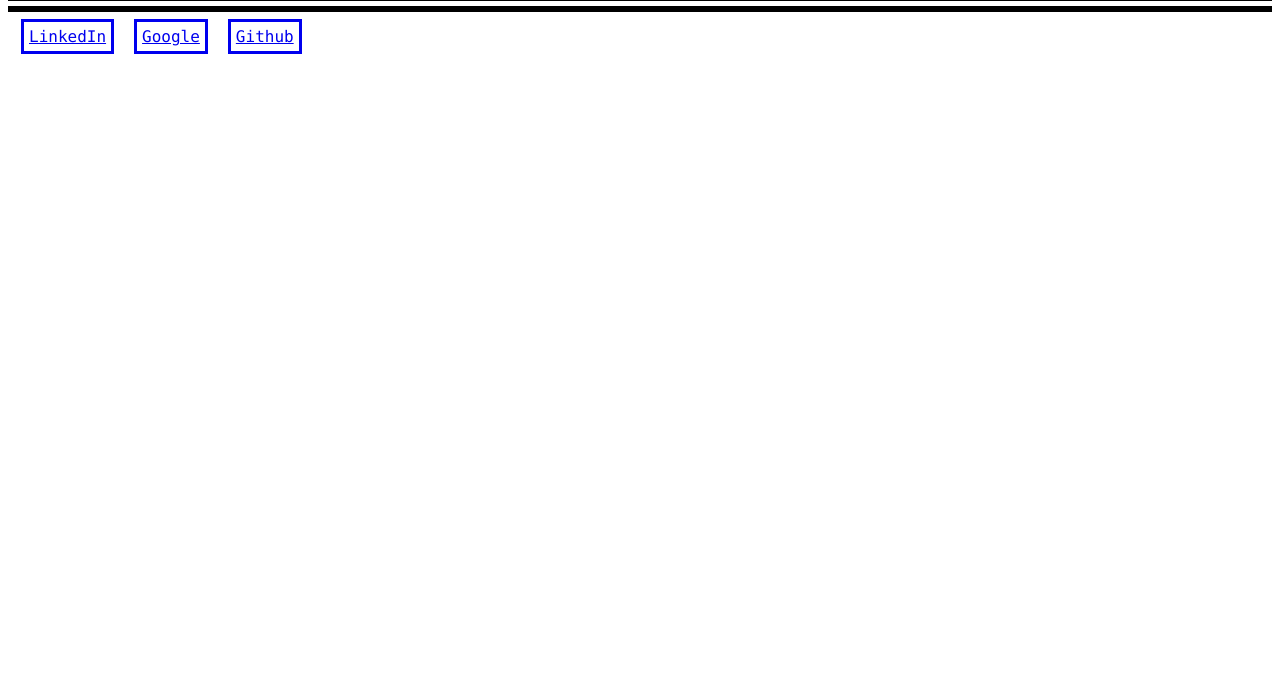
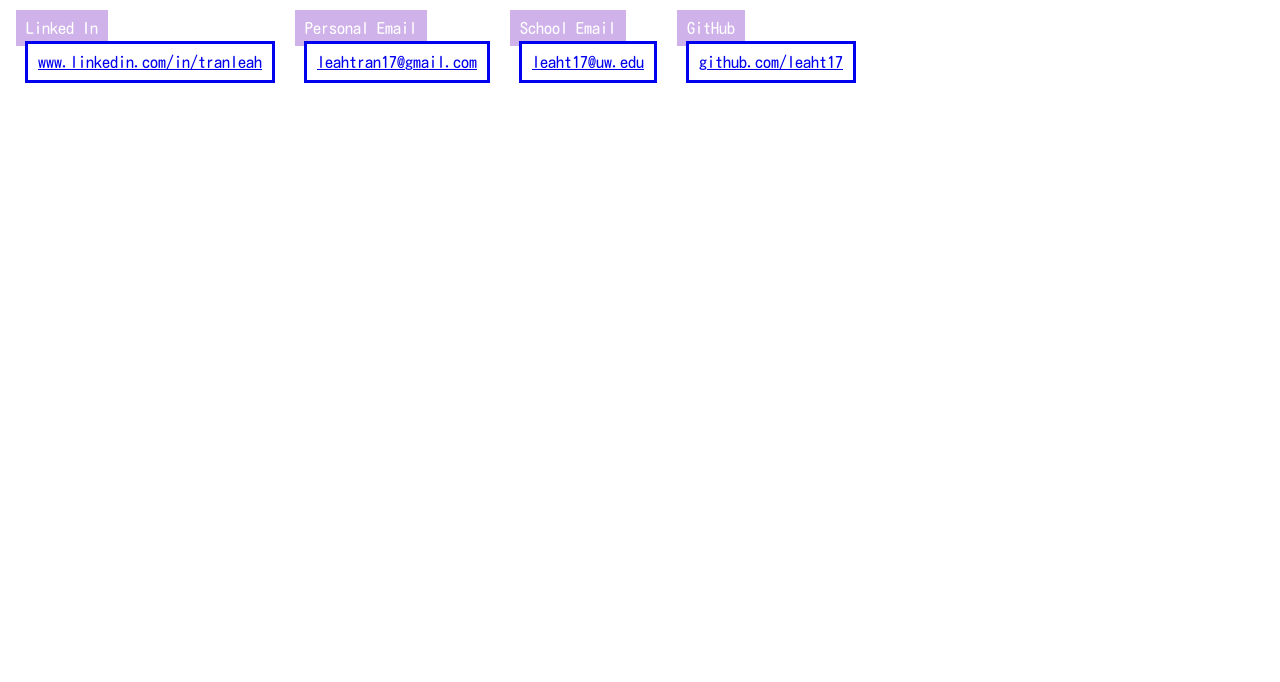
Before and after one commit to leaht17/About-Me, a plain HTML site: page contact.html in a window 1280 px wide. Shown: the part 118-800 px from the top of the page. Drawn offline with Linux system fonts and the light colour scheme.

Commit message:
css changes
font change, boxes in contact page, colors

```diff
--- a/contact.html
+++ b/contact.html
@@ -3,6 +3,9 @@
 <head>
     <title>Leah's Page</title>
     <link rel="stylesheet" href="css.css">
+
+    <link href="https://fonts.googleapis.com/css?family=Kosugi+Maru" rel="stylesheet">
+
 </head>
 <body>
     <a href="index.html"><div class="heading">Leah Tran</div></a>
@@ -13,11 +16,21 @@
         <a href="activities.html">Activities</a>
         <a class="active" href="contact.html">Contact</a>
     </div>
-    <div>
-        <a class="link" href="https://www.linkedin.com/in/tranleah">LinkedIn</a>
-        <!-- <a class="link" href="leahtran17@gmail.com">Personal Email</a> -->
-        <a class="link" href="https://www.google.com/">Google</a>
-        <a class="link" href="https://github.com/leaht17">Github</a>
+    <div class="aroundlink">
+        <div class="behindlink">Linked In</div>
+        <a class="link" href="https://www.linkedin.com/in/tranleah">www.linkedin.com/in/tranleah</a>
+    </div>
+    <div class="aroundlink">
+        <div class="behindlink">Personal Email</div>
+        <a class="link" href="mailto:leahtran17@gmail.com">leahtran17@gmail.com</a>
+    </div>
+    <div class="aroundlink">
+        <div class="behindlink">School Email</div>
+        <a class="link" href="mailto:leaht17@uw.edu">leaht17@uw.edu</a>
+    </div>
+    <div class="aroundlink">
+        <div class="behindlink">GitHub</div>
+        <a class="link" href="https://github.com/leaht17">github.com/leaht17</a>
     </div>
 </body>
 </html>
--- a/css.css
+++ b/css.css
@@ -1,7 +1,9 @@
 /* global */
 *{
     /*fonts: https://www.w3schools.com/cssref/css_websafe_fonts.asp*/
-    font-family: "Lucida Console", Monaco, monospace;
+    /*font-family: "Lucida Console", Monaco, monospace;*/
+    font-family: 'Kosugi Maru', sans-serif;
+
 }
 
 div {
@@ -10,6 +12,7 @@ div {
     border: solid;
     margin-top: 5px;
     margin-bottom: 5px;
+    padding-left: 5px;
 }
 
 .heading {
@@ -39,7 +42,7 @@ div {
 }
 
 .topnav a.active {
-    background-color: #4CAF50;
+    background-color: #d0b2ea;
     color: white;
 }
 
@@ -51,9 +54,11 @@ div {
 
 /* contact */
 .link {
-    margin: 10px;
-    padding: 5px;
+    margin: 12px;
+    padding: 10px;
     width: fit-content;
+
+    background-color: white;
 
     border-color: black;
     border-width: medium;
@@ -61,3 +66,20 @@ div {
 
     float: left;
 }
+
+.behindlink {
+    width: fit-content;
+    margin-bottom: -20px;
+    padding: 10px;
+
+    background-color: #d0b2ea;
+    color: white
+}
+
+.aroundlink {
+    width: fit-content;
+
+    border: none;
+
+    float: left;
+}
```
Also changed, not shown: about.html (+3 -0 lines), activities.html (+3 -0 lines), index.html (+2 -0 lines).
